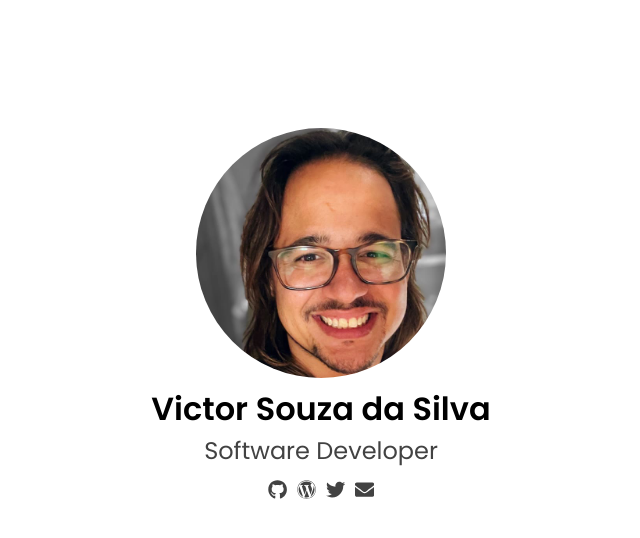
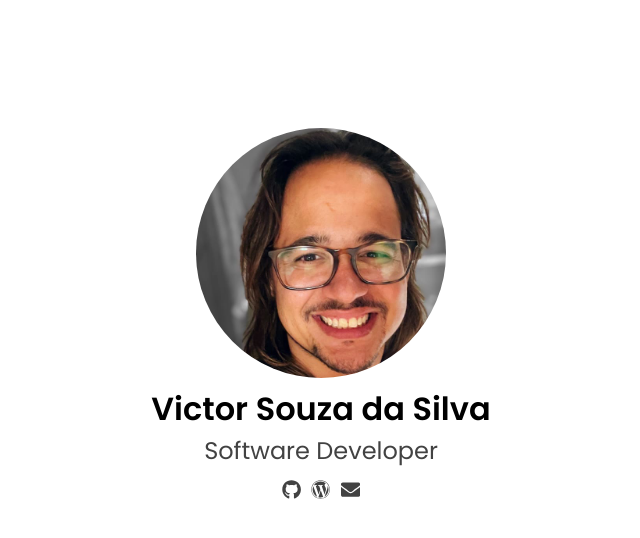
Before and after one commit to victorlss/victorlss.github.io, a React (Create React App) app: page / in a window 1280 px wide. Shown: the top 538 px of the page, without its empty margins (319-959 px from the left). Built offline with nearby package versions, Linux system fonts and the light colour scheme.

Commit message:
Update social networks

```diff
--- a/src/components/SocialNetworks.tsx
+++ b/src/components/SocialNetworks.tsx
@@ -23,9 +23,6 @@ export default function SocialNetworks() {
       <a href={socialNetwork.Blog} target='_blank' rel='noreferrer'>
         <FaWordpress />
       </a>
-      <a href={socialNetwork.Twitter} target='_blank' rel='noreferrer'>
-        <FaTwitter />
-      </a>
       <a href={'mailto:' + socialNetwork.Email} target='_blank' rel='noreferrer'>
         <FaEnvelope />
       </a>
```
